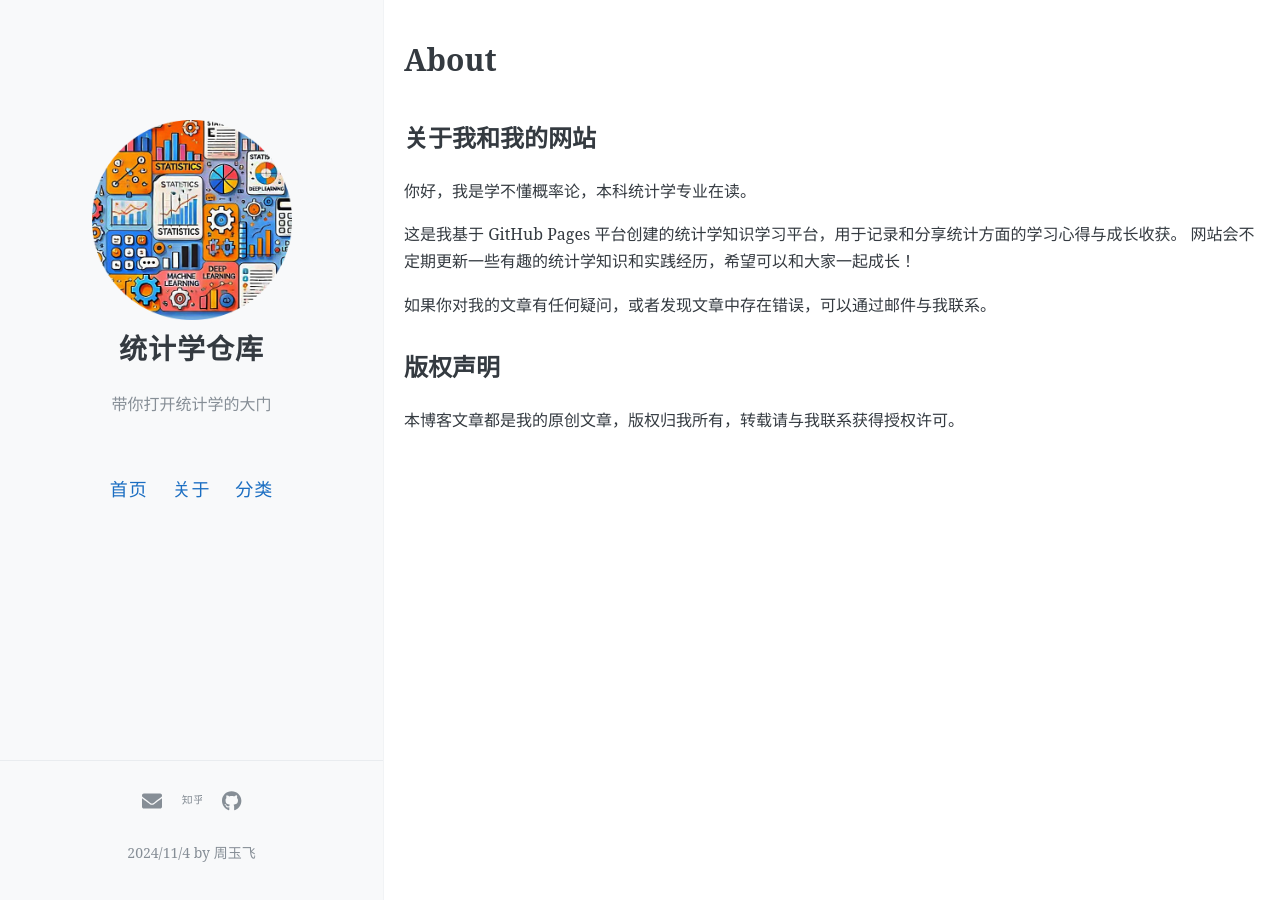
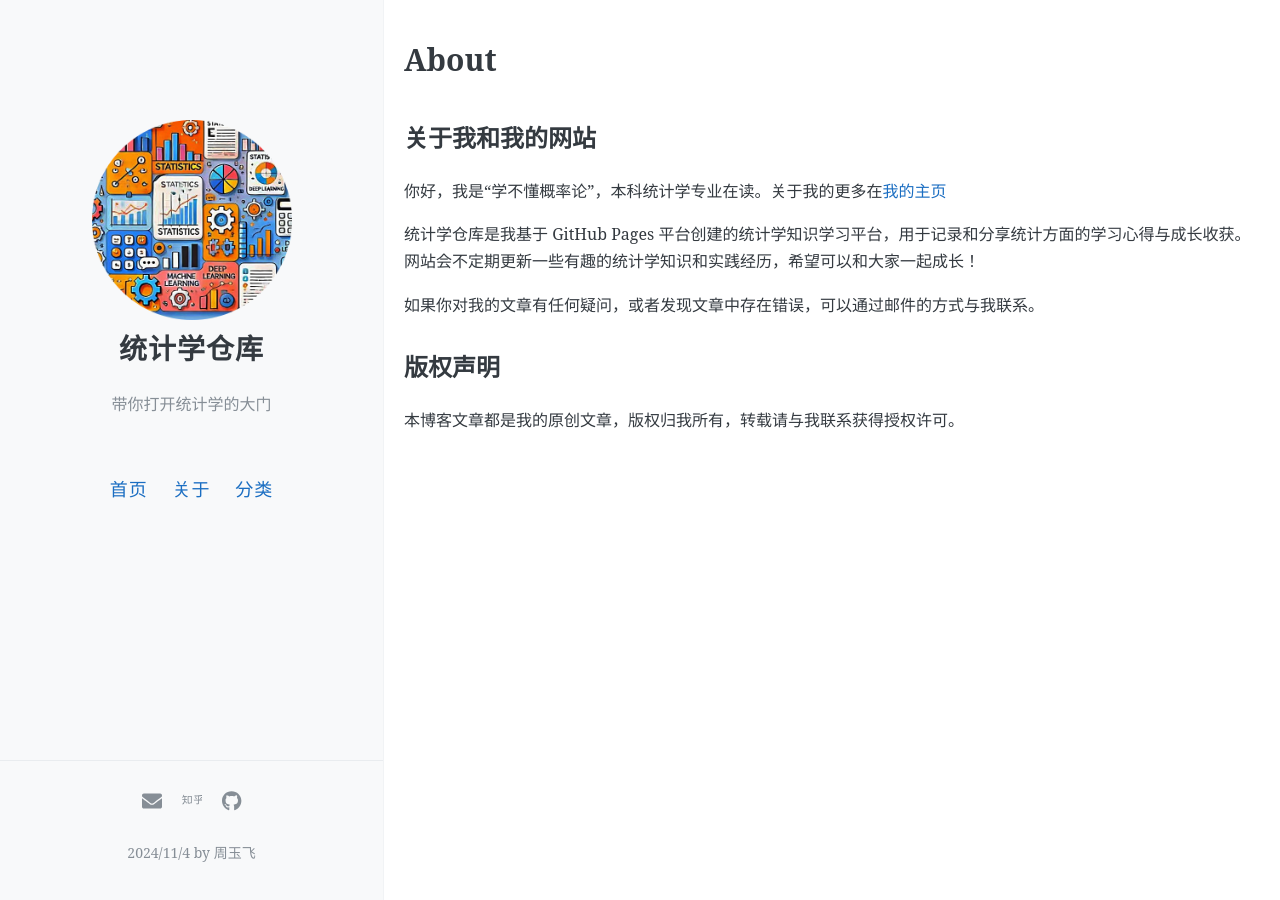
Before and after one commit to azure2870/zyf.github.io, a Jekyll site: the page built from about.md, in a window 1280 px wide. Built offline with Jekyll 4.4.1, drawn with Linux system fonts in a browser that asks for light colours.

Commit message:
Update about.md

```diff
--- a/about.md
+++ b/about.md
@@ -6,12 +6,12 @@ permalink: /about/
 
 ## 关于我和我的网站
 
-你好，我是学不懂概率论，本科统计学专业在读。
+你好，我是“学不懂概率论”，本科统计学专业在读。关于我的更多在[我的主页](https://azure2870.github.io/homepage/)
 
-这是我基于 GitHub Pages 平台创建的统计学知识学习平台，用于记录和分享统计方面的学习心得与成长收获。
+统计学仓库是我基于 GitHub Pages 平台创建的统计学知识学习平台，用于记录和分享统计方面的学习心得与成长收获。
 网站会不定期更新一些有趣的统计学知识和实践经历，希望可以和大家一起成长！
 
-如果你对我的文章有任何疑问，或者发现文章中存在错误，可以通过邮件与我联系。
+如果你对我的文章有任何疑问，或者发现文章中存在错误，可以通过邮件的方式与我联系。
 
 ## 版权声明
 
```
